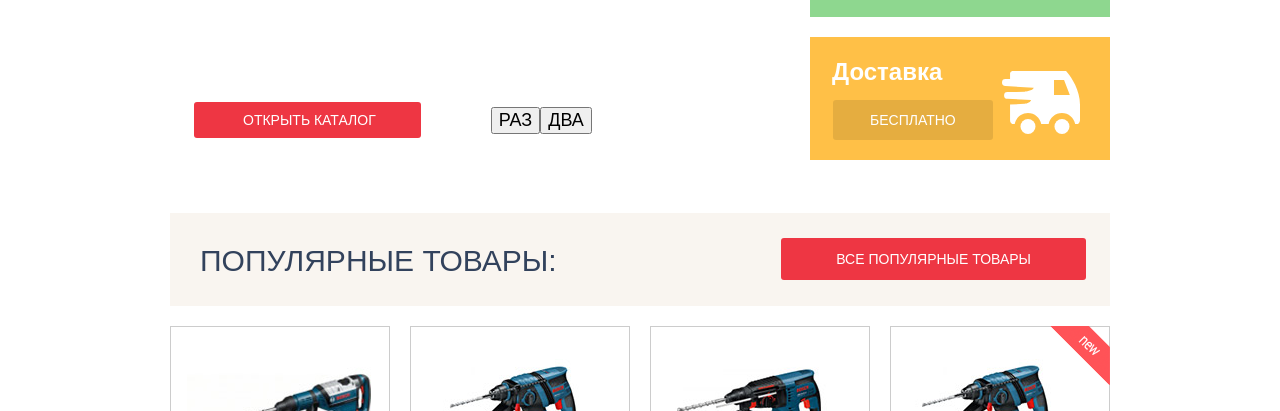
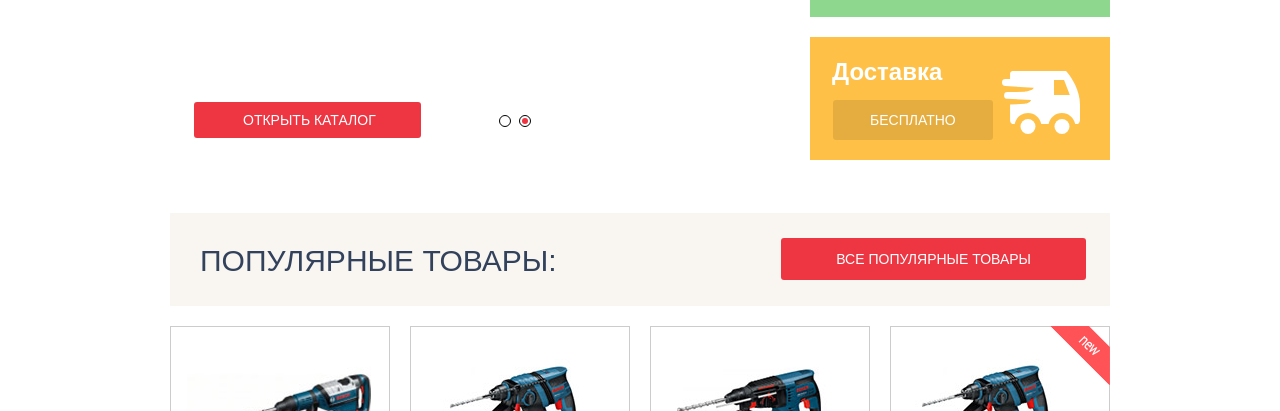
Before and after one commit to FeliksQ/830873-technomart, a plain HTML site: page index.html in a window 1280 px wide. Shown: the part 689-1100 px from the top of the page. Drawn offline with Linux system fonts and the light colour scheme; a web font is replaced by a local one.

Commit message:
Последние доработки, кроме скрытых элементов

```diff
--- a/css/style.css
+++ b/css/style.css
@@ -783,6 +783,32 @@ h1 {
 
 }
 
+.slides-switches .slide-radio {
+  display: block;
+  width: 10px;
+  height: 10px;
+  border-radius: 50%;
+  border: 1px solid #000000;
+  background-color: #ffffff;
+  padding: 0;
+  margin: 0;
+  margin-top: 8px;
+  margin-left: 8px;
+
+}
+
+.slide-radio .slide-btn-two {
+  display: block;
+  width: 6px;
+  height: 6px;
+  border-radius: 50%;
+  background-color: #ee3643;
+  border: none;
+  padding: 0;
+  margin: 0;
+  margin-top: 2px;
+  margin-left: 2px;
+}
 
 .features-list-bottom {
 margin: 0;
--- a/index.html
+++ b/index.html
@@ -82,13 +82,13 @@
           <ul class="slides-switches">
           <li><a class="button" href="catalog.html" aria-label="go to product catalog">Открыть каталог</a></li>
           <li class="slide-radio">
-            <button class="slide-btn">
-              РАЗ
+            <button class="slide-btn-one visually-hidden">
+
             </button>
           </li>
           <li class="slide-radio">
-            <button class="slide-btn">
-              ДВА
+            <button class="slide-btn-two">
+
             </button>
           </li>
       </div>
```
